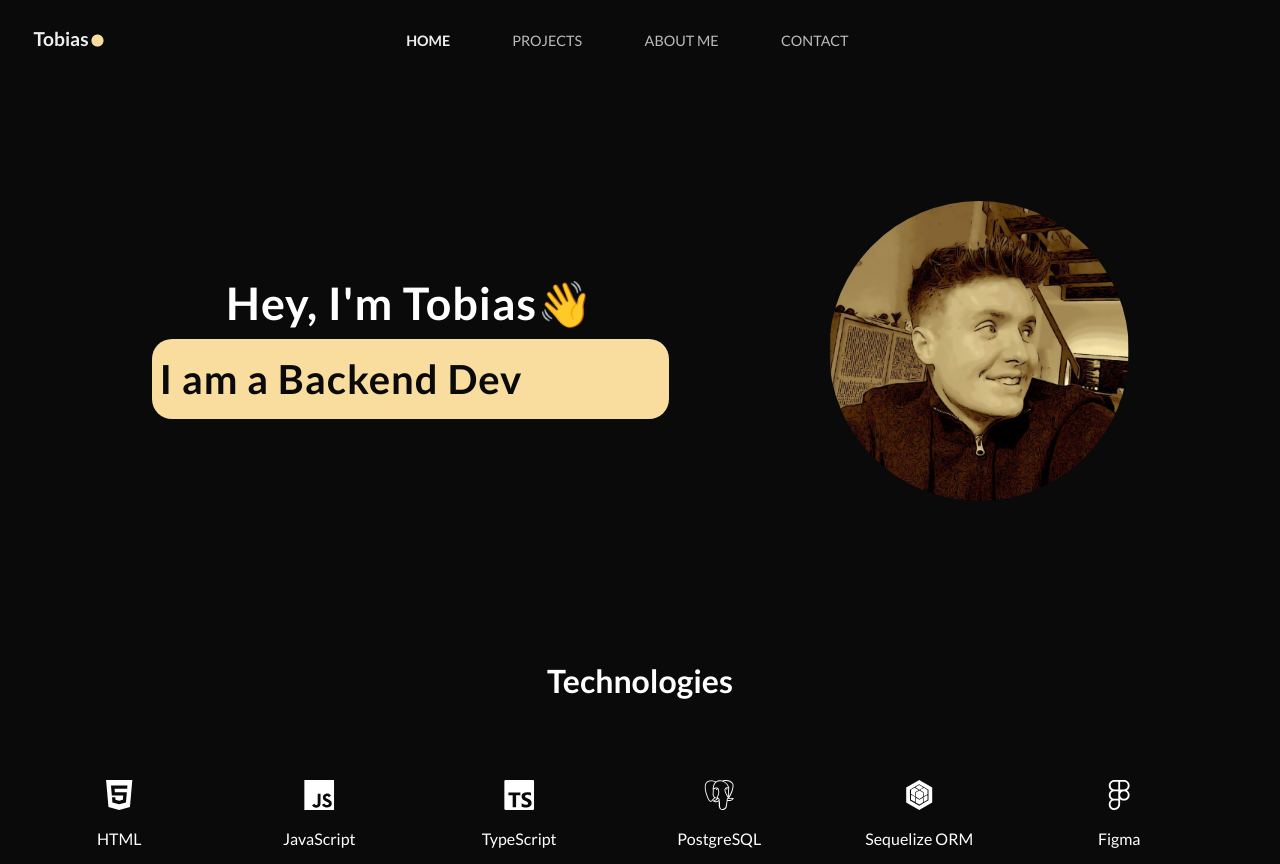
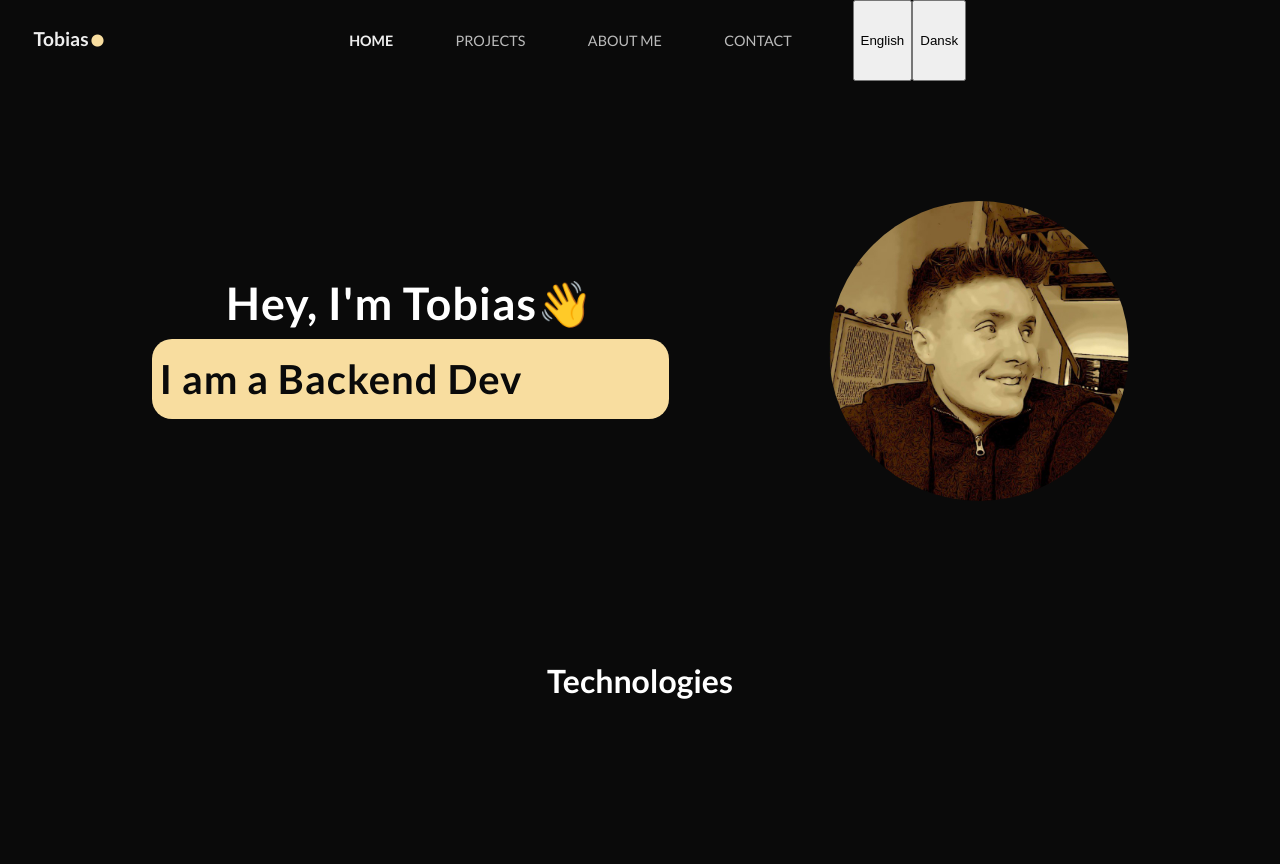
Before and after one commit to TobiasAagaard/portfolio, a React (Vite) app in the folder Frontend/: page / in a window 1280 px wide. Built offline with nearby package versions, Linux system fonts and the light colour scheme.

Commit message:
prototype langueage switch

```diff
--- a/Frontend/src/Components/LanguageSelector/LanguageSelector.tsx
+++ b/Frontend/src/Components/LanguageSelector/LanguageSelector.tsx
@@ -1,3 +1,4 @@
+import { useTranslation } from "react-i18next"
 
 interface Language {
     code: string,
@@ -11,8 +12,16 @@ const language: Language[] = [
 ]
 
 
+
 export const LanguageSelector: React.FC = () => {
+    const {i18n} = useTranslation()
+
+const changeLanguage = (lng: string) => {
+    i18n.changeLanguage(lng)
+}
     return (
-        null
+        language.map((lng) => {
+            return <button key={lng.code} onClick={() => changeLanguage(lng.code)}>{lng.lang}</button>
+        })
     )
 }
--- a/Frontend/src/Components/Navbar/Navbar.tsx
+++ b/Frontend/src/Components/Navbar/Navbar.tsx
@@ -4,6 +4,7 @@ import { BurgerMenu } from "../BurgerMenu/BurgerMenu"
 
 
 import "./Navbar.scss"
+import { LanguageSelector } from "../LanguageSelector/LanguageSelector"
 
 export const Navbar: React.FC = () => {
 
@@ -16,7 +17,7 @@ export const Navbar: React.FC = () => {
             <li><NavLink to="/about" className={({ isActive }) => isActive ? "active" : ""}>About Me</NavLink></li>
             <li><NavLink to="/contact" className={({ isActive }) => isActive ? "active" : ""}>Contact</NavLink></li>
       </ul>
-
+        <LanguageSelector />
         <BurgerMenu />
         </nav>
     )
--- a/Frontend/src/Components/Tech/Tech.scss
+++ b/Frontend/src/Components/Tech/Tech.scss
@@ -15,12 +15,12 @@
 .tech-track {
     display: flex;
     animation: marquee-scroll 50s linear infinite alternate;
-    width: max-content; /* Ensures smooth animation */
+    width: max-content;
 
 
 .tech-item {
     display: flex;
-    min-width: 200px; /* Adjust based on layout */
+    min-width: 200px;
     justify-content: center;
     align-items: center;
     flex-direction: column;
@@ -30,10 +30,10 @@
 }
 }
 
-/* Smooth scrolling animation */
+
 @keyframes marquee-scroll {
     from {
-        transform: translateX(-50%);
+        transform: translateX(50%);
     }
     to {
         transform: translateX(0);
```
